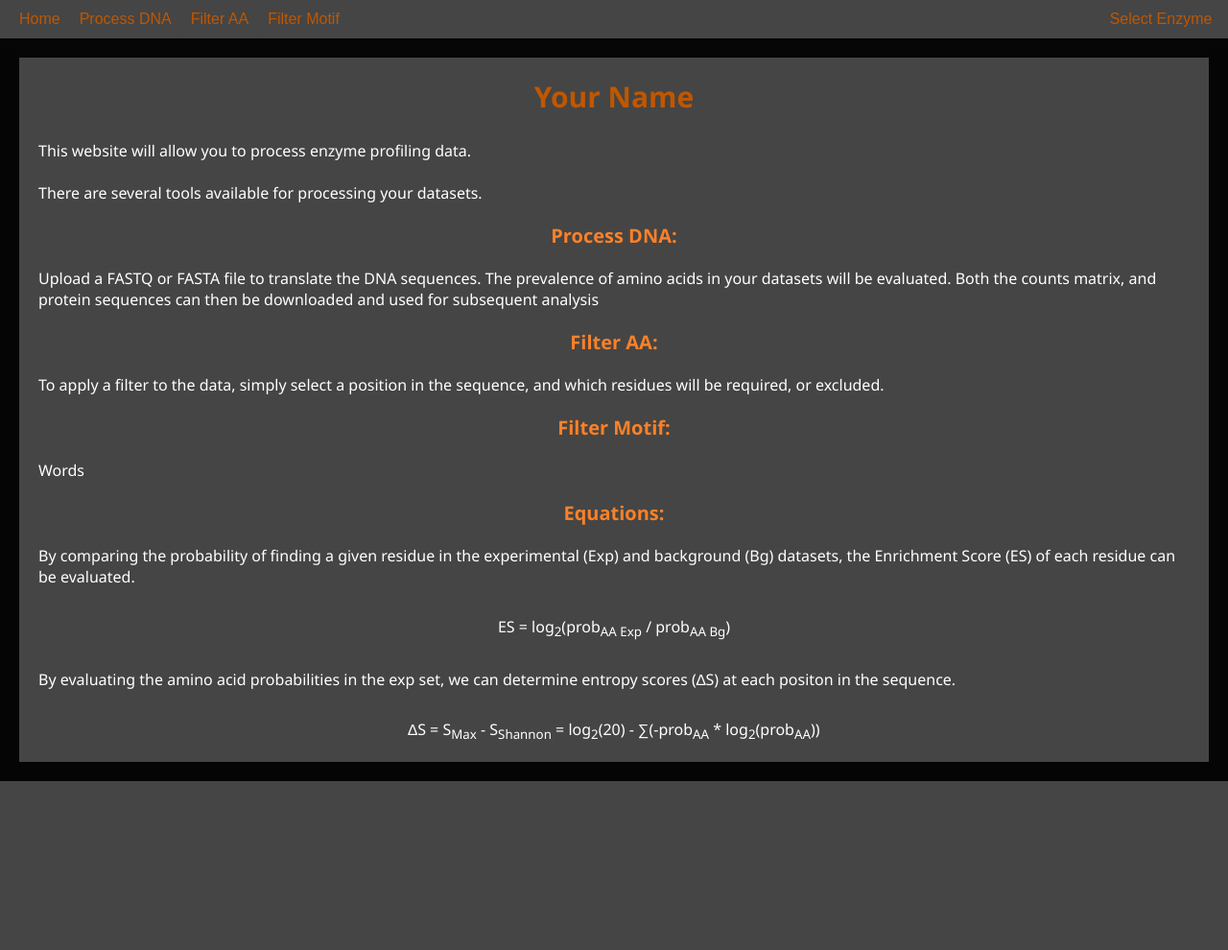
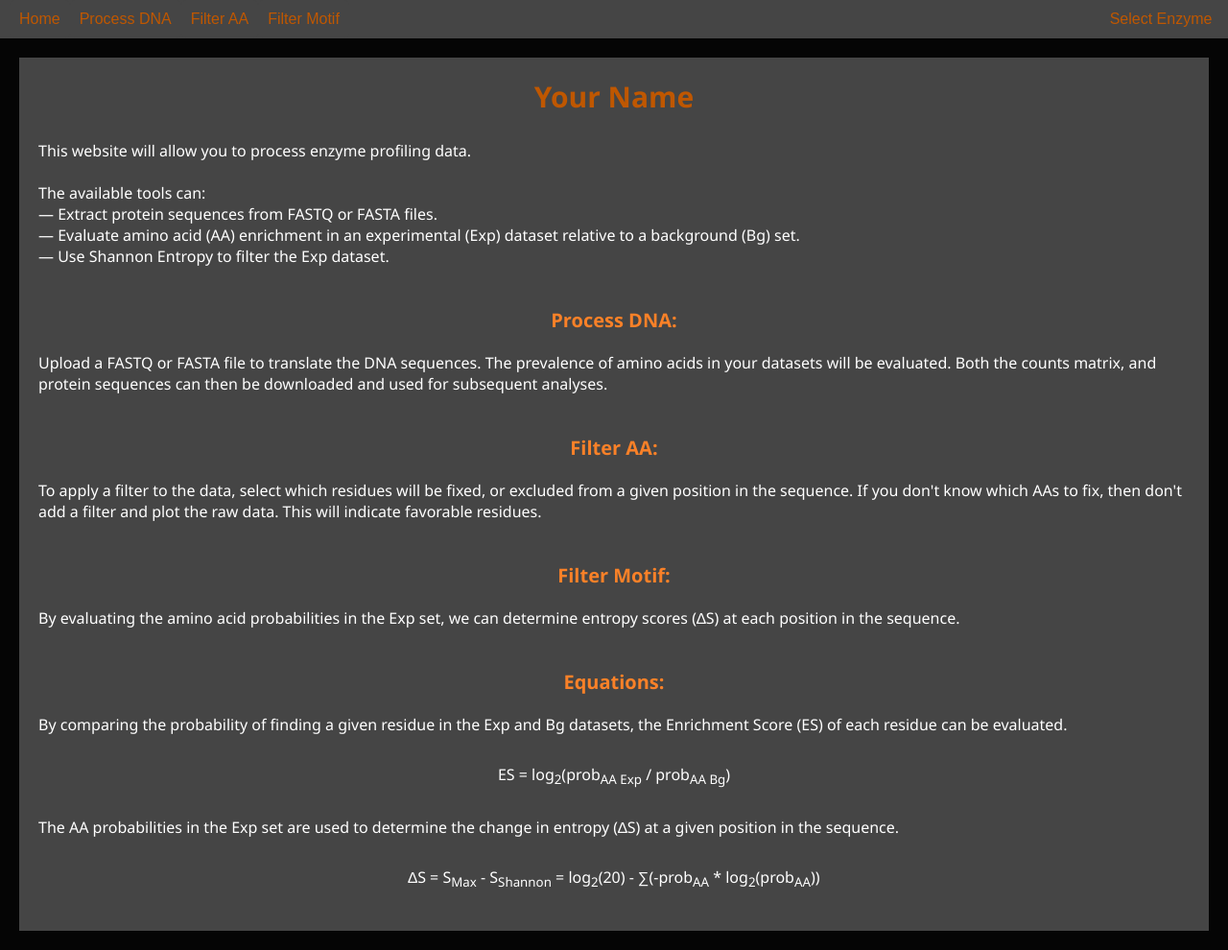
Before and after one commit to Collinformatics/SpecificityProfile, a Flask app: page / in a window 1280 px wide. Shown: the whole page at 96% size. Before the commit the page ends 814 px from the top, so only its background shows below. Run offline with Flask 3, Linux system fonts and the light colour scheme.

Commit message:
Add files via upload

```diff
--- a/app.py
+++ b/app.py
@@ -21,26 +21,7 @@ def run():
 
 @app.route('/')
 def home():
-    return render_template(
-        'home.html',
-        pg1='This website will allow you to process enzyme profiling data.<br><br>'
-            'There are several tools available for processing your datasets.',
-        pg2='Upload a FASTQ or FASTA file to translate the DNA sequences. The prevalence '
-            'of amino acids in your datasets will be evaluated. Both the counts matrix, '
-            'and protein sequences can then be downloaded and used for subsequent '
-            'analysis',
-        pg3='To apply a filter to the data, simply select a position in the sequence, '
-            'and which residues will be required, or excluded.',
-        pg4='Words<br>',
-        pg5='By comparing the probability of finding a given residue in the '
-            'experimental (Exp) and background (Bg) datasets, the Enrichment Score (ES) '
-            'of each residue can be evaluated.',
-        eqt1='ES =  log<sub>2</sub>(prob<sub>AA Exp</sub> / prob<sub>AA Bg</sub>)',
-        pg6='By evaluating the amino acid probabilities in the exp set, we can determine '
-            'entropy scores (∆S) at each positon in the sequence.',
-        eqt2='∆S = S<sub>Max</sub> - S<sub>Shannon</sub> = log<sub>2</sub>(20) - '
-             '∑(-prob<sub>AA</sub> * log<sub>2</sub>(prob<sub>AA</sub>))'
-    )
+    return render_template('home.html',)
 
 @app.route('/processDNA')
 def processDNA():
--- a/templates/home.html
+++ b/templates/home.html
@@ -30,22 +30,65 @@
             </div>
         </div>
 
-
         <!-- Body -->
         <div class="box">
-            <h1>Your Name</h1>
-            <p>{{ pg1 | safe }}</p>
-            <p class="pL"><b>Process DNA:</b></p> <!-- Paragraph label -->
-            <p>{{ pg2 | safe }}</p>
-            <p class="pL"><b>Filter AA:</b></p>
-            <p>{{ pg3 | safe }}</p>
-            <p class="pL"><b>Filter Motif:</b></p>
-            <p>{{ pg4 | safe }}</p>
-            <p class="pL"><b>Equations:</b></p>
-            <p>{{ pg5 | safe }}</p>
-            <p class="pE">{{ eqt1 | safe }}</p>
-            <p>{{ pg6 | safe }}</p>
-            <p class="pE">{{ eqt2 | safe }}</p>
+            <h1>
+                Your Name
+            </h1>
+            <p>
+                This website will allow you to process enzyme profiling data.<br><br>
+                The available tools can:<br>
+                 — Extract protein sequences from FASTQ or FASTA files.<br>
+                 — Evaluate amino acid (AA) enrichment in an experimental (Exp) dataset
+                relative to a background (Bg) set.<br>
+                 — Use Shannon Entropy to filter the Exp dataset.<br><br>
+            </p>
+
+            <p class="pL">
+                <b>Process DNA:</b></p>
+            <p>
+                Upload a FASTQ or FASTA file to translate the DNA sequences. The prevalence of
+                amino acids in your datasets will be evaluated. Both the counts matrix, and
+                protein sequences can then be downloaded and used for subsequent analyses.
+                <br><br>
+            </p>
+
+            <p class="pL">
+                <b>Filter AA:</b>
+            </p>
+            <p>
+                To apply a filter to the data, select which residues will be fixed, or excluded
+                from a given position in the sequence. If you don't know which AAs to fix, then
+                don't add a filter and plot the raw data. This will indicate favorable residues.
+                <br><br>
+            </p>
+
+            <p class="pL">
+                <b>Filter Motif:</b>
+            </p>
+            <p>
+                By evaluating the amino acid probabilities in the Exp set, we can determine
+                entropy scores (∆S) at each position in the sequence.<br><br>
+            </p>
+
+            <p class="pL"> <!-- Paragraph label -->
+                <b>Equations:</b>
+            </p>
+            <p>
+                By comparing the probability of finding a given residue in the Exp and Bg
+                datasets, the Enrichment Score (ES) of each residue can be evaluated.
+            </p>
+            <p class="pE"> <!-- Equation -->
+                ES =  log<sub>2</sub>(prob<sub>AA Exp</sub> / prob<sub>AA Bg</sub>)
+            </p>
+            <p>
+                The AA probabilities in the Exp set are used to determine the change in
+                entropy (∆S) at a given position in the sequence.
+            </p>
+            <p class="pE">
+                ∆S = S<sub>Max</sub> - S<sub>Shannon</sub> = log<sub>2</sub>(20) -
+                ∑(-prob<sub>AA</sub> * log<sub>2</sub>(prob<sub>AA</sub>))<br><br>
+            </p>
         </div>
     </body>
 </html>
```
